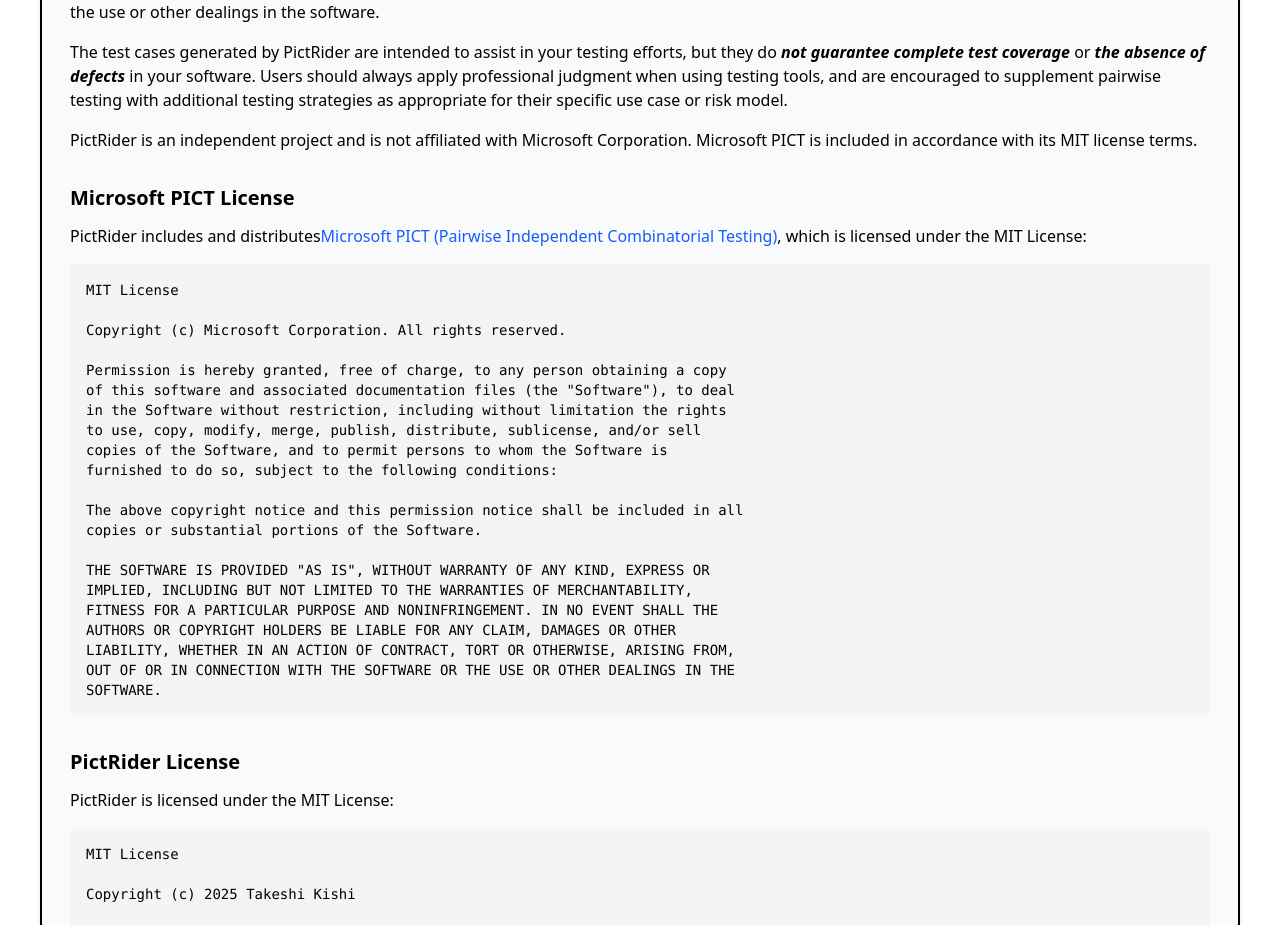
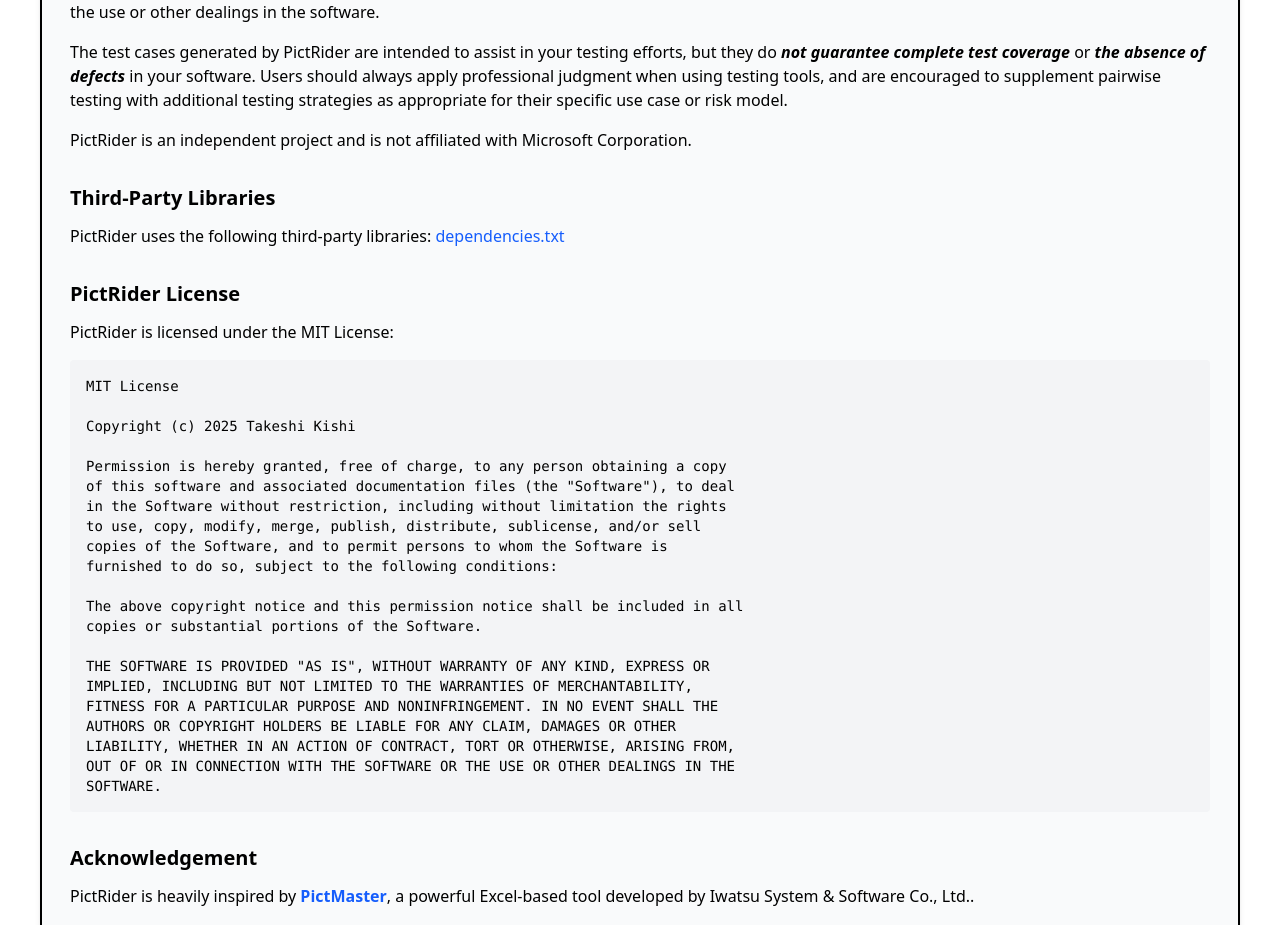
Before and after one commit to takeyaqa/PictRider, a React (Vite) app: page /about in a window 1280 px wide. Shown: the part 1461-2386 px from the top of the page. Built offline with nearby package versions, Linux system fonts and the light colour scheme.

Commit message:
chore: update About page and add license plugin for third-party dependencies

```diff
--- a/package.json
+++ b/package.json
@@ -42,6 +42,7 @@
     "jsdom": "^26.0.0",
     "prettier": "^3.5.3",
     "prettier-plugin-tailwindcss": "^0.6.11",
+    "rollup-plugin-license": "^3.6.0",
     "typescript": "~5.8.2",
     "typescript-eslint": "^8.28.0",
     "vite": "^6.3.1",
--- a/src/pages/About.tsx
+++ b/src/pages/About.tsx
@@ -116,48 +116,21 @@ function About() {
           </p>
           <p className="mb-4">
             PictRider is an independent project and is not affiliated with
-            Microsoft Corporation. Microsoft PICT is included in accordance with
-            its MIT license terms.
+            Microsoft Corporation.
           </p>
         </div>
 
         <div className="mb-8">
-          <h3 className="mb-3 text-xl font-semibold">Microsoft PICT License</h3>
+          <h3 className="mb-3 text-xl font-semibold">Third-Party Libraries</h3>
           <p className="mb-4">
-            PictRider includes and distributes
+            PictRider uses the following third-party libraries:{' '}
             <a
-              href="https://github.com/microsoft/pict"
+              href="/dependencies.txt"
               className="text-blue-600 hover:underline"
-              target="_blank"
-              rel="noreferrer noopener"
             >
-              Microsoft PICT (Pairwise Independent Combinatorial Testing)
+              dependencies.txt
             </a>
-            , which is licensed under the MIT License:
           </p>
-          <pre className="overflow-auto rounded bg-gray-100 p-4 font-mono text-sm">
-            {`MIT License
-
-Copyright (c) Microsoft Corporation. All rights reserved.
-
-Permission is hereby granted, free of charge, to any person obtaining a copy
-of this software and associated documentation files (the "Software"), to deal
-in the Software without restriction, including without limitation the rights
-to use, copy, modify, merge, publish, distribute, sublicense, and/or sell
-copies of the Software, and to permit persons to whom the Software is
-furnished to do so, subject to the following conditions:
-
-The above copyright notice and this permission notice shall be included in all
-copies or substantial portions of the Software.
-
-THE SOFTWARE IS PROVIDED "AS IS", WITHOUT WARRANTY OF ANY KIND, EXPRESS OR
-IMPLIED, INCLUDING BUT NOT LIMITED TO THE WARRANTIES OF MERCHANTABILITY,
-FITNESS FOR A PARTICULAR PURPOSE AND NONINFRINGEMENT. IN NO EVENT SHALL THE
-AUTHORS OR COPYRIGHT HOLDERS BE LIABLE FOR ANY CLAIM, DAMAGES OR OTHER
-LIABILITY, WHETHER IN AN ACTION OF CONTRACT, TORT OR OTHERWISE, ARISING FROM,
-OUT OF OR IN CONNECTION WITH THE SOFTWARE OR THE USE OR OTHER DEALINGS IN THE
-SOFTWARE.`}
-          </pre>
         </div>
 
         <div className="mb-8">
--- a/vite.config.ts
+++ b/vite.config.ts
@@ -1,11 +1,24 @@
 import { defineConfig } from 'vite'
 import react from '@vitejs/plugin-react'
 import tailwindcss from '@tailwindcss/vite'
+import license from 'rollup-plugin-license'
+import path from 'path'
 import { version } from './package.json'
 
 // https://vite.dev/config/
 export default defineConfig({
-  plugins: [react(), tailwindcss()],
+  plugins: [
+    react(),
+    tailwindcss(),
+    license({
+      thirdParty: {
+        output: {
+          file: path.join(__dirname, 'dist', 'dependencies.txt'),
+          encoding: 'utf-8',
+        },
+      },
+    }),
+  ],
   server: {
     host: '127.0.0.1',
   },
```
Also changed, not shown: 2 other files (tests, documents, lock files or other folders).
